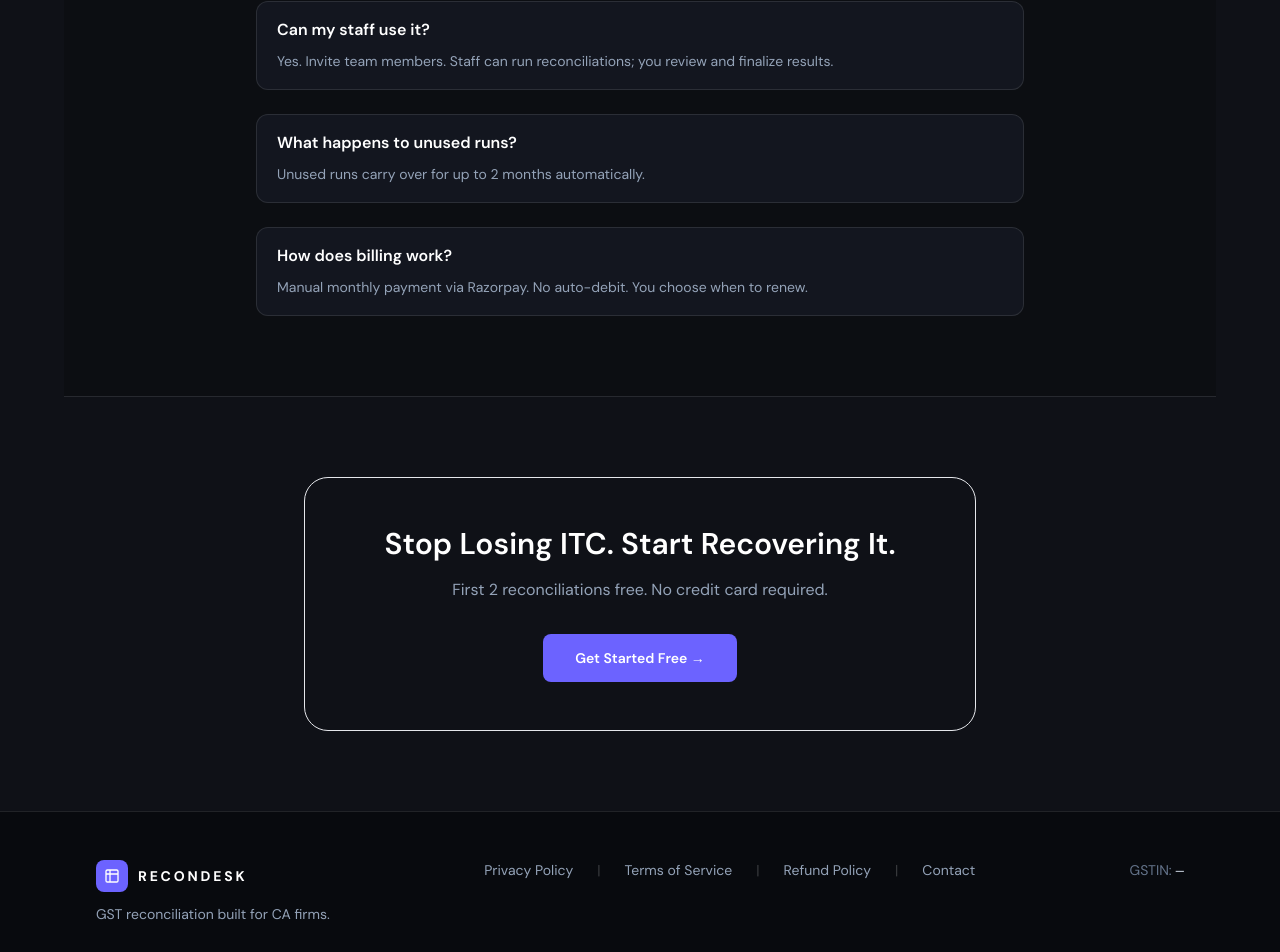
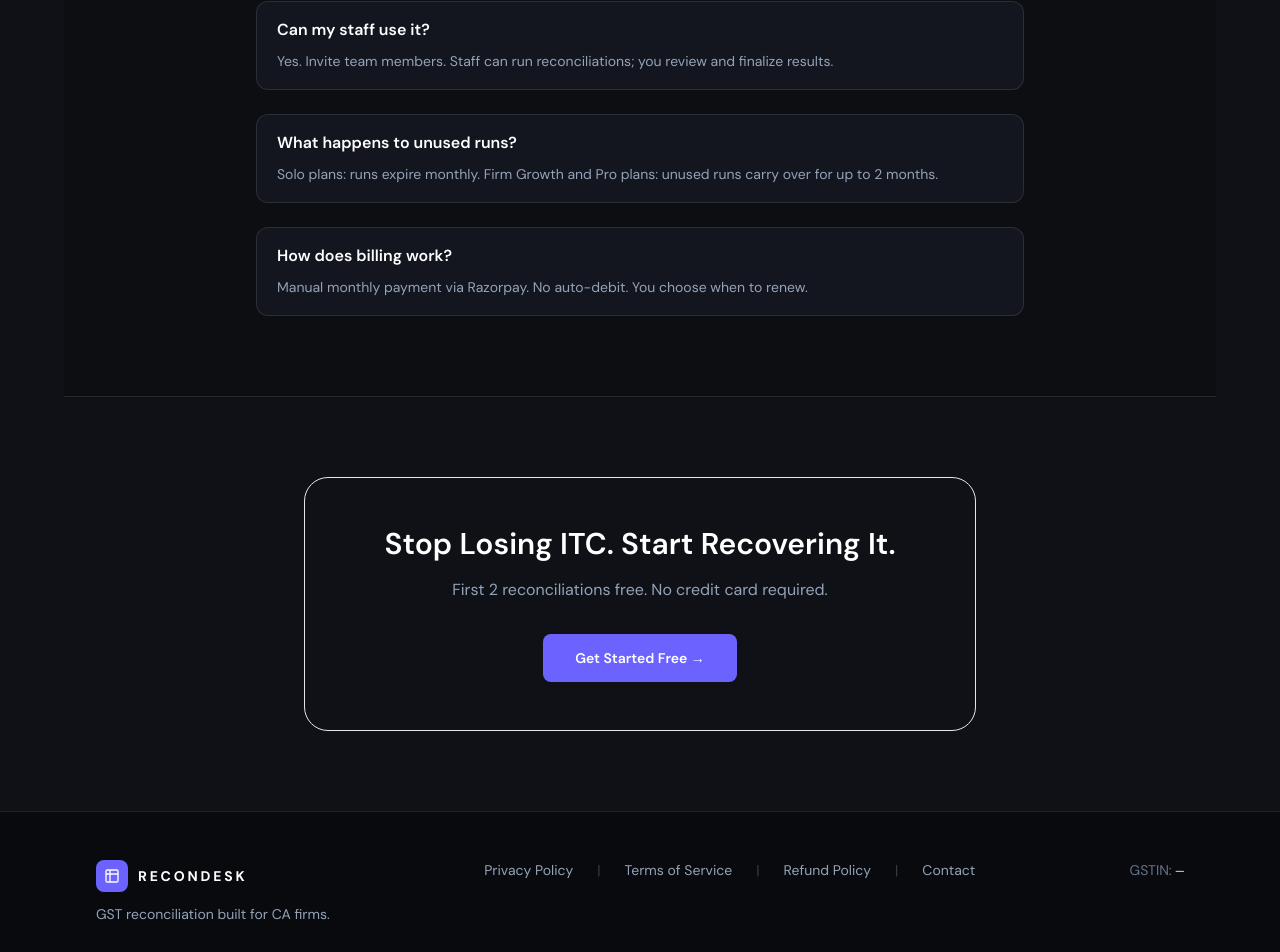
Before and after one commit to recondesk-dev/recondesk-backend, a Next.js app in the folder recondesk-frontend/: page / in a window 1280 px wide. Shown: the part 2165-3117 px from the top of the page. Built offline with nearby package versions, Linux system fonts and the light colour scheme.

Commit message:
fix: update landing page FAQ carry over rule to match pricing page

```diff
--- a/recondesk-frontend/app/(public)/page.tsx
+++ b/recondesk-frontend/app/(public)/page.tsx
@@ -175,7 +175,7 @@ export default function LandingPage() {
             },
             {
               q: "What happens to unused runs?",
-              a: "Unused runs carry over for up to 2 months automatically.",
+              a: "Solo plans: runs expire monthly. Firm Growth and Pro plans: unused runs carry over for up to 2 months.",
             },
             {
               q: "How does billing work?",
```
